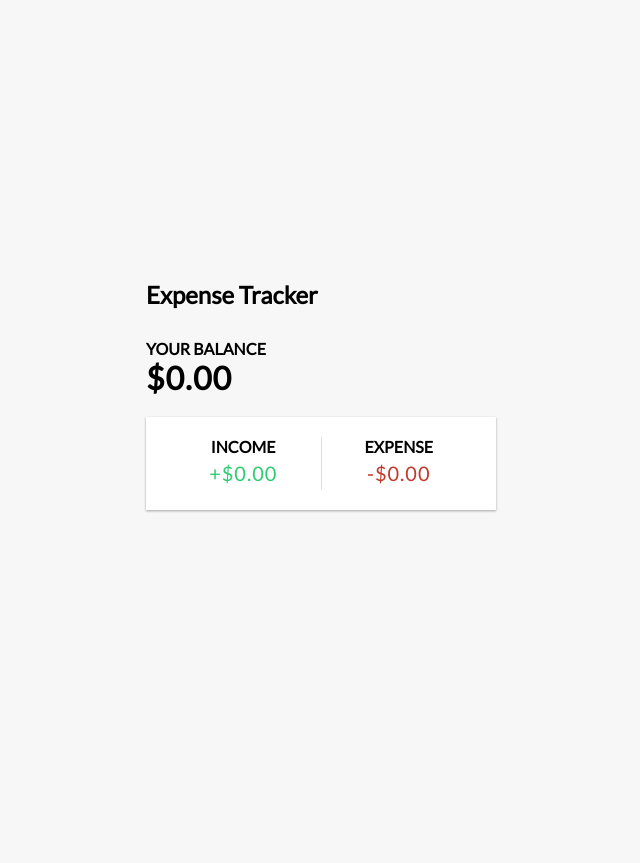
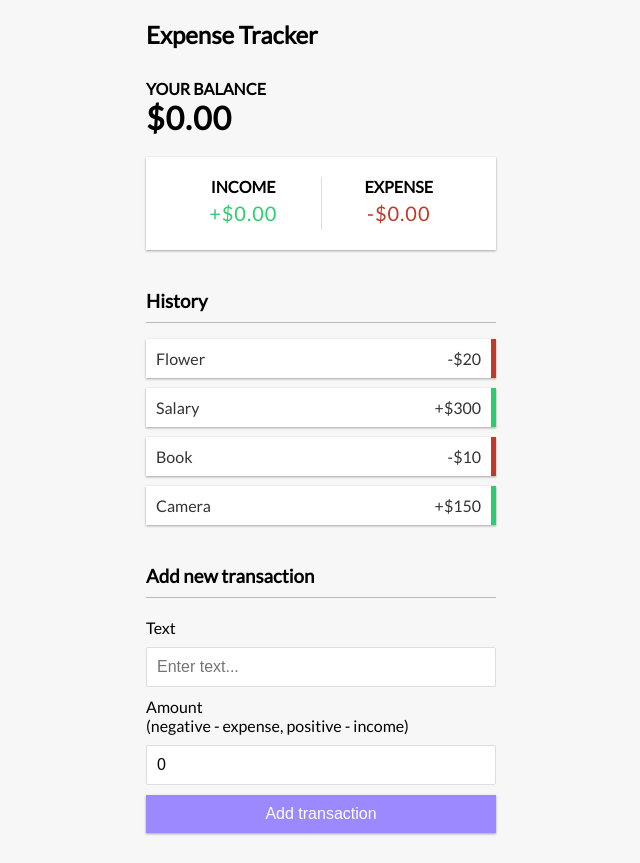
Before and after one commit to mdugay4/expense-tracker, a React (Create React App) app: page / in a window 1280 px wide. Shown: the whole page, without its empty margins (319-959 px from the left). Before the commit the page ends 800 px from the top, so only its background shows below. Built offline with nearby package versions, Linux system fonts and the light colour scheme.

Commit message:
Global State and Transaction History

```diff
--- a/src/App.js
+++ b/src/App.js
@@ -2,16 +2,21 @@
 import { Header } from './components/Header';
 import { Balance } from './components/Balance';
 import { IncomeExpenses } from './components/IncomeExpenses';
+import { TransactionList } from './components/TransactionList';
+import { AddTransaction } from './components/AddTransaction';
+import { GlobalProvider } from './context/GlobalState';
 
 function App() {
     return (
-        <div>
+        <GlobalProvider>
             <Header />
             <div className='container'>
                 <Balance />
                 <IncomeExpenses />
+                <TransactionList />
+                <AddTransaction />
             </div>
-        </div>
+        </GlobalProvider>
     );
 }
 
--- /dev/null
+++ b/src/components/AddTransaction.js
@@ -0,0 +1,36 @@
+import React, { useState } from 'react';
+
+export const AddTransaction = () => {
+    const [text, setText] = useState('');
+    const [amount, setAmount] = useState(0);
+
+    return (
+        <>
+            <h3>Add new transaction</h3>
+            <form>
+                <div className='form-control'>
+                    <label htmlFor='text'>Text</label>
+                    <input
+                        type='text'
+                        value={text}
+                        onChange={() => setText(e.target.value)}
+                        placeholder='Enter text...'
+                    />
+                </div>
+                <div className='form-control'>
+                    <label htmlFor='amount'>
+                        Amount <br />
+                        (negative - expense, positive - income)
+                    </label>
+                    <input
+                        type='number'
+                        value={amount}
+                        onChange={() => setAmount(e.target.value)}
+                        placeholder='Enter amount...'
+                    />
+                </div>
+                <button className='btn'>Add transaction</button>
+            </form>
+        </>
+    );
+};
--- a/src/components/Balance.js
+++ b/src/components/Balance.js
@@ -4,7 +4,7 @@
     return (
         <>
             <h4>Your Balance</h4>
-            <h1 id='balance'>$0.00</h1>
+            <h1>$0.00</h1>
         </>
     );
 };
--- a/src/components/IncomeExpenses.js
+++ b/src/components/IncomeExpenses.js
@@ -5,15 +5,11 @@
         <div class='inc-exp-container'>
             <div>
                 <h4>Income</h4>
-                <p id='money-plus' class='money plus'>
-                    +$0.00
-                </p>
+                <p className='money plus'>+$0.00</p>
             </div>
             <div>
                 <h4>Expense</h4>
-                <p id='money-minus' class='money minus'>
-                    -$0.00
-                </p>
+                <p className='money minus'>-$0.00</p>
             </div>
         </div>
     );
--- /dev/null
+++ b/src/components/Transaction.js
@@ -0,0 +1,16 @@
+import React from 'react';
+
+export const Transaction = ({ transaction }) => {
+    // Get sign
+    const sign = transaction.amount < 0 ? '-' : '+';
+
+    return (
+        <li className={transaction.amount < 0 ? 'minus' : 'plus'}>
+            {transaction.text}{' '}
+            <span>
+                {sign}${Math.abs(transaction.amount)}
+            </span>
+            <button className='delete-btn'>x</button>
+        </li>
+    );
+};
--- /dev/null
+++ b/src/components/TransactionList.js
@@ -0,0 +1,21 @@
+import React, { useContext } from 'react';
+import { GlobalContext } from '../context/GlobalState';
+import { Transaction } from './Transaction';
+
+export const TransactionList = () => {
+    const { transactions } = useContext(GlobalContext);
+
+    return (
+        <>
+            <h3>History</h3>
+            <ul className='list'>
+                {transactions.map((transaction) => (
+                    <Transaction
+                        key={transaction.id}
+                        transaction={transaction}
+                    />
+                ))}
+            </ul>
+        </>
+    );
+};
--- /dev/null
+++ b/src/context/AppReducer.js
@@ -0,0 +1,6 @@
+export default (state, action) => {
+    switch (action.type) {
+        default:
+            return state;
+    }
+};
--- /dev/null
+++ b/src/context/GlobalState.js
@@ -0,0 +1,30 @@
+import React, { createContext, useReducer } from 'react';
+import AppReducer from './AppReducer';
+
+// Initial State
+const initialState = {
+    transactions: [
+        { id: 1, text: 'Flower', amount: -20 },
+        { id: 2, text: 'Salary', amount: 300 },
+        { id: 3, text: 'Book', amount: -10 },
+        { id: 4, text: 'Camera', amount: 150 },
+    ],
+};
+
+// Create Context
+export const GlobalContext = createContext(initialState);
+
+// Provider Component
+export const GlobalProvider = ({ children }) => {
+    const [state, dispatch] = useReducer(AppReducer, initialState);
+
+    return (
+        <GlobalContext.Provider
+            value={{
+                transactions: state.transactions,
+            }}
+        >
+            {children}
+        </GlobalContext.Provider>
+    );
+};
```
